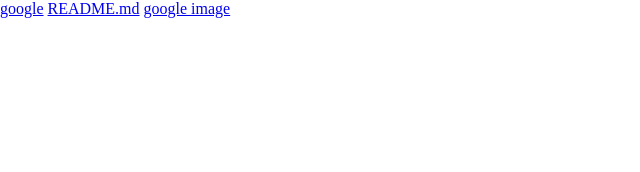
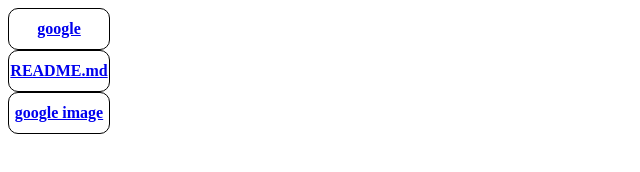
Before and after one commit to ssungs/-, a plain HTML site: page index3.html in a window 1280 px wide. Shown: the whole page, without its empty margins (0-640 px from the left). Drawn offline with Linux system fonts and the light colour scheme.

Commit message:
Add files via upload
main.css 이름 변경 오류수정

```diff
--- a/index3.html
+++ b/index3.html
@@ -3,7 +3,7 @@
 <head>
     <meta charset="UTF-8">
     <title>Document</title>
-    <link rel="stylesheet" href="./main.css">
+    <link rel="stylesheet" href="./main3.css">
 </head>
 <body>
     <a href="http://google.com" target="_blank">google</a>
```
Also changed, not shown: index4.html (+1 -1 lines).
